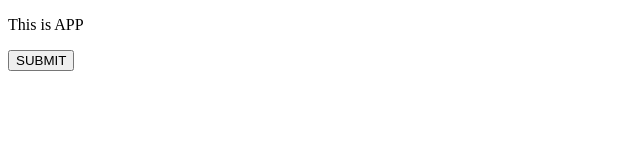
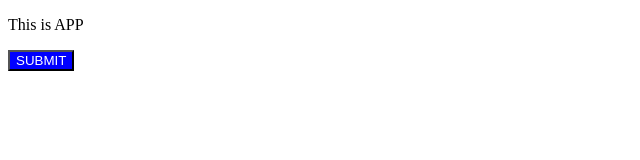
Before and after one commit to Cosker/git-tutarial, a plain HTML site: page index.html in a window 1280 px wide. Shown: the whole page, without its empty margins (0-640 px from the left). Drawn offline with Linux system fonts and the light colour scheme.

Commit message:
updated index html file

```diff
--- a/index.html
+++ b/index.html
@@ -6,6 +6,8 @@
     <meta http-equiv="X-UA-Compatible" content="IE=edge">
     <meta name="viewport" content="width=device-width, initial-scale=1.0">
     <title>Document</title>
+    <link rel="stylesheet" href="index.css">
+    <link rel="stylesheet" href="index2.css">
 </head>
 
 <body>
@@ -16,6 +18,7 @@
 </html>
 <!--
     Thư mục đang làm việc.........Staging Area........Commited
-    index.css
-    index.html
+                                                       index.css
+                                                       index2.css
+                                                       index.html
 -->
```
